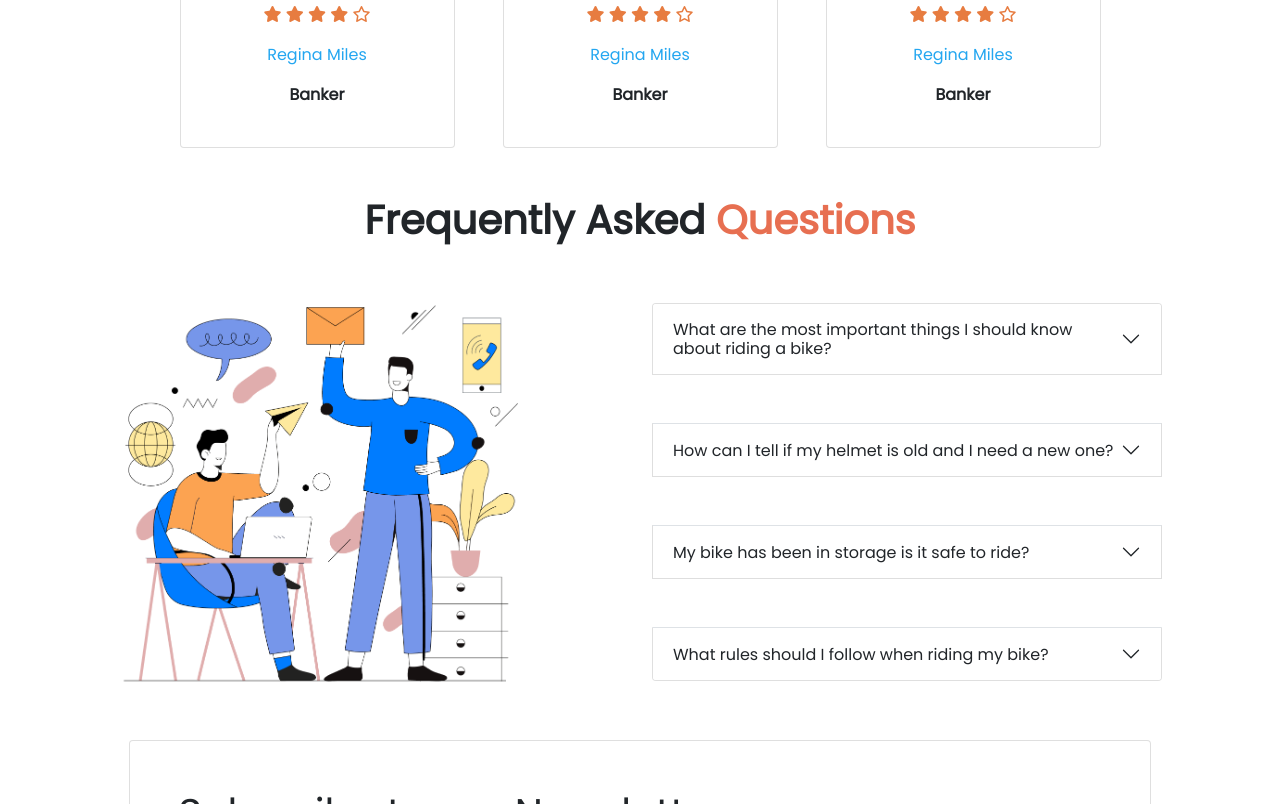
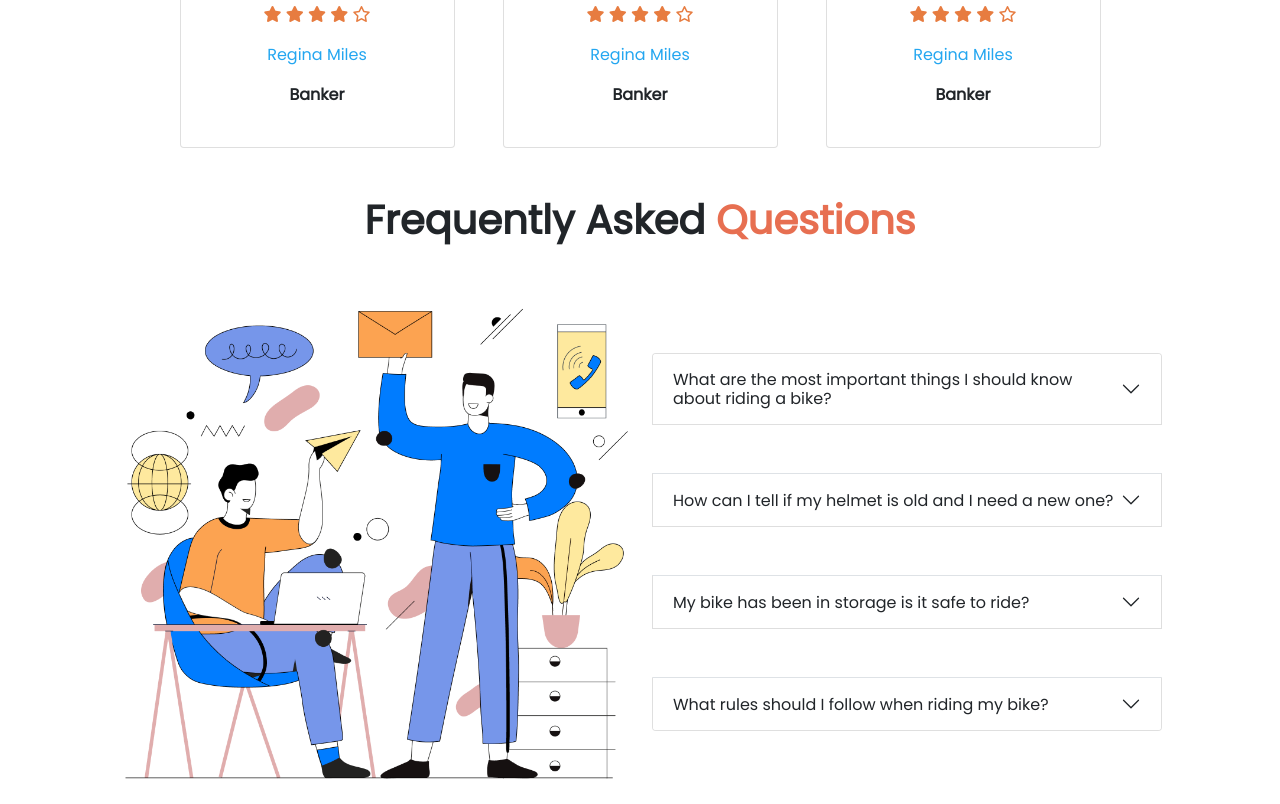
Before and after one commit to nssiyam/Honda-Web-Bootstrap, a plain HTML site: page index.html in a window 1280 px wide. Shown: the part 1996-2800 px from the top of the page. Drawn offline with nearby package versions, Linux system fonts and the light colour scheme.

Commit message:
faq image edited

```diff
--- a/index.html
+++ b/index.html
@@ -215,7 +215,7 @@
             <h1 class="text-center fw-bold mb-5">Frequently Asked <span class="honda-text">Questions</span></h1>
             <div class="row row-cols-1 row-cols-md-2 justify-content-center align-items-center">
                 <div class="col">
-                    <img class="img-fluid " style="width: 400px; height: 400px;" src="images/faq.png" alt="">
+                    <img class="img-fluid" src="images/faq.png" alt="">
                 </div>
                 <div class="col">
                     <!-- accordion -->
```
